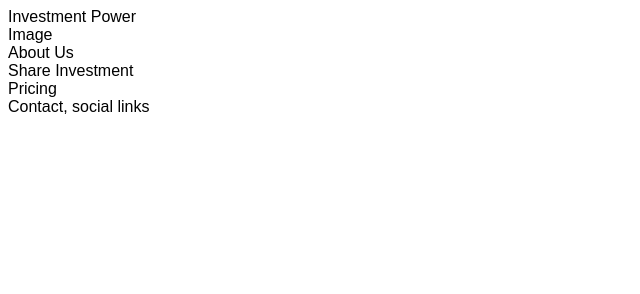
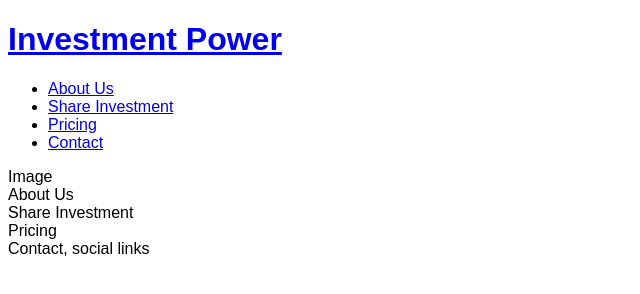
Before and after one commit to KarlP17123/Investment-Power, a plain HTML site: page index.html in a window 1280 px wide. Shown: the whole page, without its empty margins (0-640 px from the left). Drawn offline with Linux system fonts and the light colour scheme.

Commit message:
Add basic header structure

```diff
--- a/index.html
+++ b/index.html
@@ -11,7 +11,25 @@
 </head>
 <body>
     <header>
-        Investment Power
+        <a href="index.html">
+            <h1>Investment Power</h1>
+        </a>
+        <nav>
+            <ul>
+                <li>
+                    <a href="index.html">About Us</a>
+                </li>
+                <li>
+                    <a href="#">Share Investment</a>
+                </li>
+                <li>
+                    <a href="#">Pricing</a>
+                </li>
+                <li>
+                    <a href="#">Contact</a>
+                </li>
+            </ul>
+        </nav>
     </header>
     <section>
         Image
```
